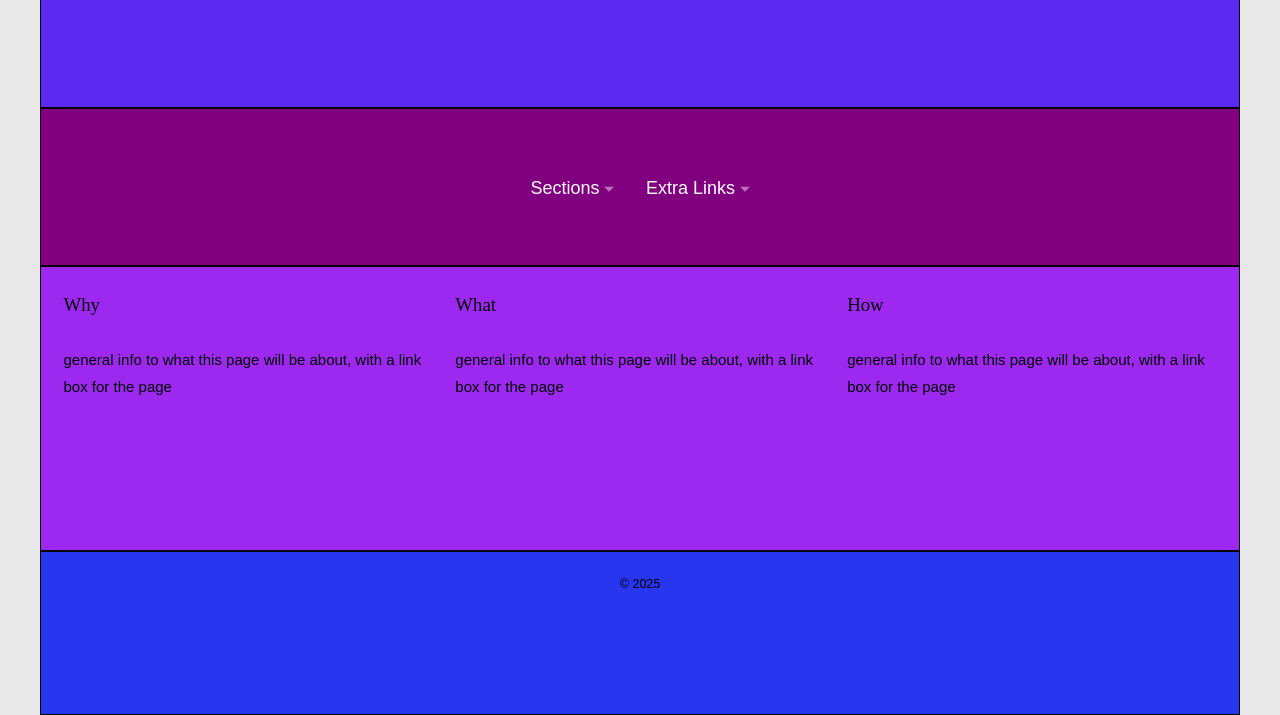
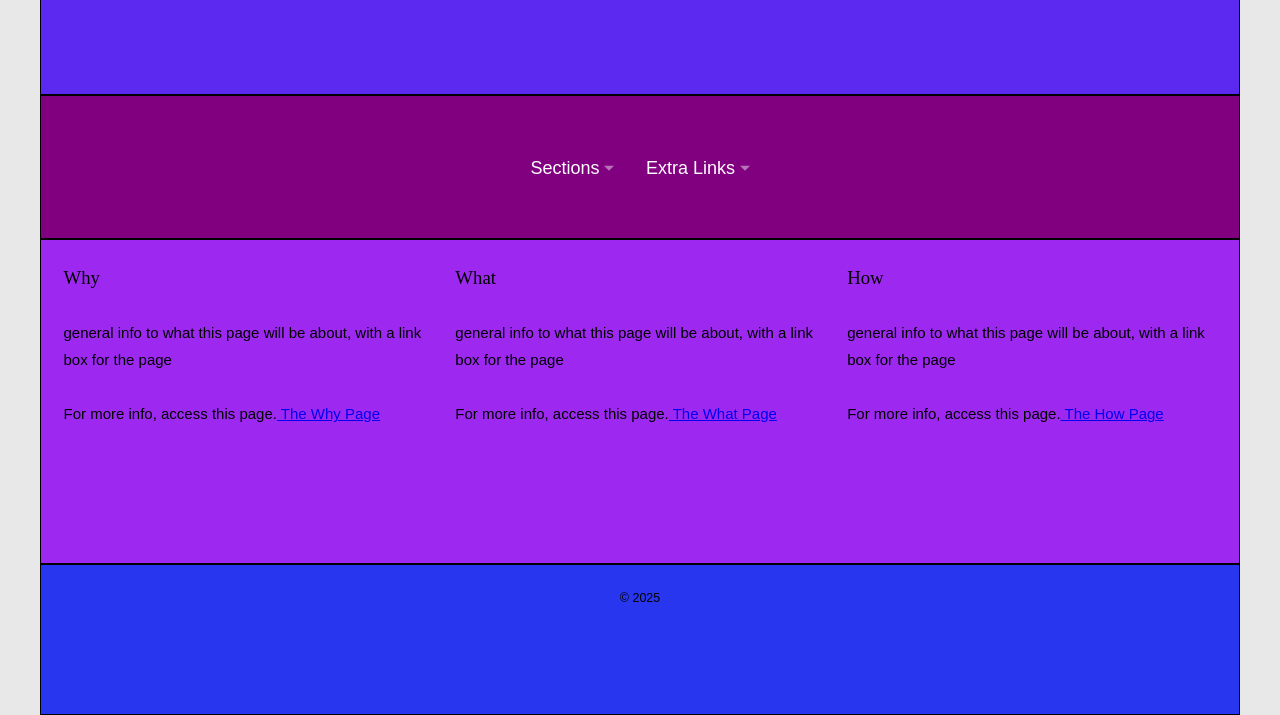
Before and after one commit to ElKevinC/universal-design-website, a plain HTML site: page index.html in a window 1280 px wide. Shown: the part 85-800 px from the top of the page. Drawn offline with Linux system fonts and the light colour scheme; a web font is replaced by a local one.

Commit message:
Update index.html

```diff
--- a/index.html
+++ b/index.html
@@ -43,18 +43,21 @@
 
 
         <!-- main>section>h2+p -->
-        <main>
-            <section id ="Why" class = "content box">
-                <h2>Why</h2>
+        <main id = "main">
+            <section id ="why" class = "content box">
+                <h2 id = "why-heading">Why</h2>
                 <p>general info to what this page will be about, with a link box for the page</p>
+                <p>For more info, access this page.<a href = "why.html"> The Why Page</a></p> <!--anchor link-->
             </section>
-            <section id ="What" class = "content box">
-                <h2>What</h2>
+            <section id ="what" class = "content box">
+                <h2 id = "what-heading">What</h2>
                 <p>general info to what this page will be about, with a link box for the page</p>
+                <p>For more info, access this page.<a href = "what.html"> The What Page</a></p> <!--anchor link-->
             </section>
-            <section id ="How"class = "content box">
-                <h2>How</h2>
+            <section id ="how"class = "content box">
+                <h2 id = "how-heading">How</h2>
                 <p>general info to what this page will be about, with a link box for the page</p>
+                <p>For more info, access this page.<a href = "how.html"> The How Page</a></p> <!--anchor link-->
             </section>
             </main>
 
```
